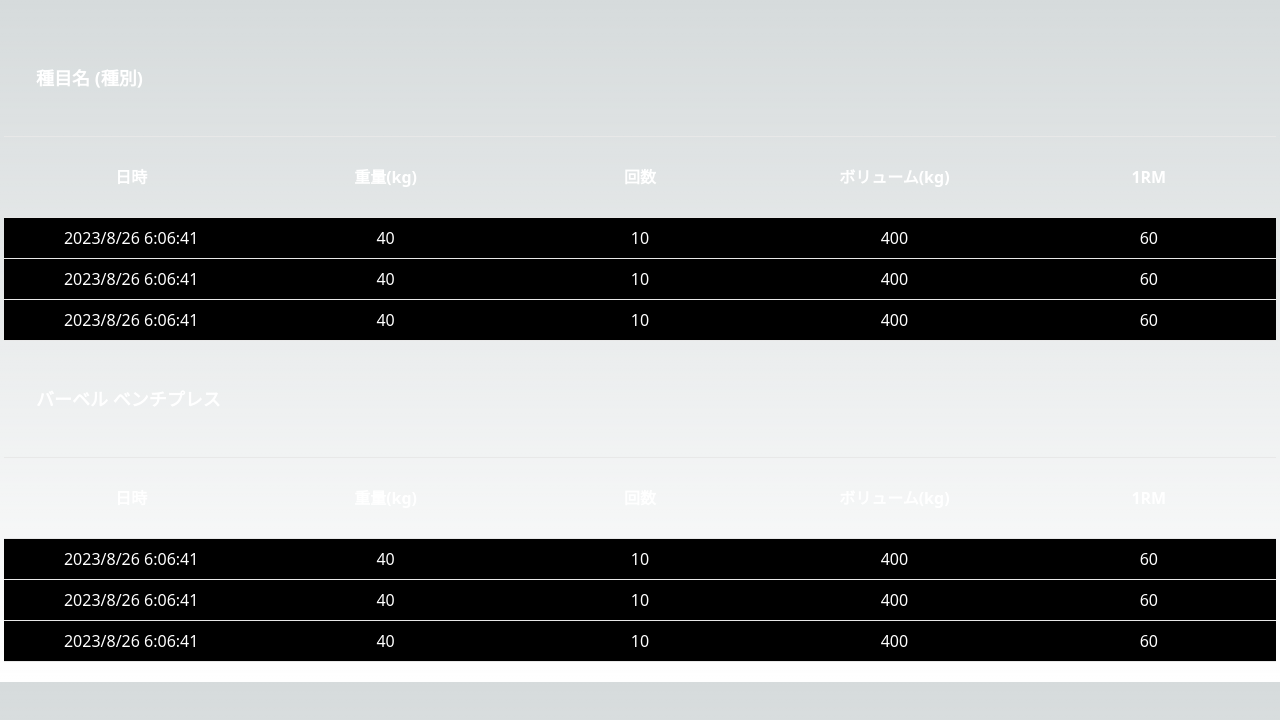
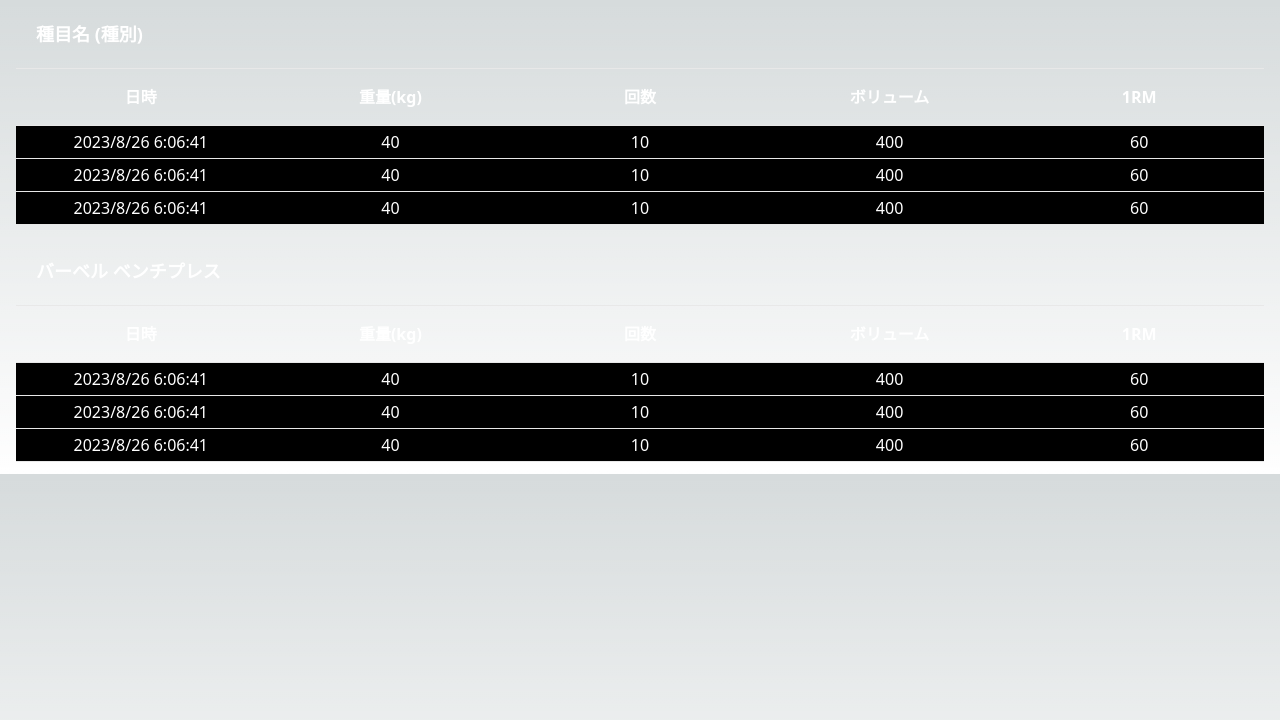
Before and after one commit to nishota/quack-training-note, a Next.js app: page /output/all-trainings in a window 1280 px wide. Shown: the top 720 px of the page. Built offline with nearby package versions, Linux system fonts and the light colour scheme.

Commit message:
tableの幅等を調整

```diff
--- a/src/pages/output/all-trainings.tsx
+++ b/src/pages/output/all-trainings.tsx
@@ -5,7 +5,7 @@ const dataFromServer: TableData = [
    {
       key: 0,
       label: "種目名 (種別)",
-      headers: ["日時", "重量(kg)", "回数", "ボリューム(kg)", "1RM"],
+      headers: ["日時", "重量(kg)", "回数", "ボリューム", "1RM"],
       data: [
          ["2023/8/26 6:06:41", "40", "10", "400", "60"],
          ["2023/8/26 6:06:41", "40", "10", "400", "60"],
@@ -15,7 +15,7 @@ const dataFromServer: TableData = [
    {
       key: 1,
       label: "バーベル ベンチプレス ",
-      headers: ["日時", "重量(kg)", "回数", "ボリューム(kg)", "1RM"],
+      headers: ["日時", "重量(kg)", "回数", "ボリューム", "1RM"],
       data: [
          ["2023/8/26 6:06:41", "40", "10", "400", "60"],
          ["2023/8/26 6:06:41", "40", "10", "400", "60"],
@@ -26,8 +26,8 @@ const dataFromServer: TableData = [
 // TODO: サーバからデータを取ってくる
 export default function AllTrainings() {
    return (
-      <div className="container p-5">
-         <div className="flex flex-wrap -mx-4">
+      <div className="container">
+         <div className="flex flex-wrap mx-4">
             <div className="w-full">
                {Table(dataFromServer)}
             </div>
--- a/src/pages/output/goal.tsx
+++ b/src/pages/output/goal.tsx
@@ -17,8 +17,8 @@ const dataFromServer: TableData = [
 // TODO: サーバからデータを取ってくる
 export default function Goal() {
   return (
-    <div className="container p-5">
-       <div className="flex flex-wrap -mx-4">
+    <div className="container">
+       <div className="flex flex-wrap mx-4">
           <div className="w-full">
              {Table(dataFromServer)}
           </div>
--- a/src/pages/output/todays-trainings.tsx
+++ b/src/pages/output/todays-trainings.tsx
@@ -6,7 +6,7 @@ const dataFromServer: TableData = [
    {
       key: 0,
       label: "種目名 (種別)",
-      headers: ["日時", "重量(kg)", "回数", "ボリューム(kg)", "1RM"],
+      headers: ["日時", "重量(kg)", "回数", "ボリューム", "1RM"],
       data: [
          ["2023/8/26 6:06:41", "40", "10", "400", "60"],
          ["2023/8/26 6:06:41", "40", "10", "400", "60"],
@@ -16,7 +16,7 @@ const dataFromServer: TableData = [
    {
       key: 1,
       label: "バーベル ベンチプレス",
-      headers: ["日時", "重量(kg)", "回数", "ボリューム(kg)", "1RM"],
+      headers: ["日時", "重量(kg)", "回数", "ボリューム", "1RM"],
       data: [
          ["2023/8/26 6:06:41", "40", "10", "400", "60"],
          ["2023/8/26 6:06:41", "40", "10", "400", "60"],
@@ -27,8 +27,8 @@ const dataFromServer: TableData = [
 // TODO: サーバからデータを取ってくる
 export default function TodaysTrainings() {
    return (
-      <div className="container p-5">
-         <div className="flex flex-wrap -mx-4">
+      <div className="container">
+         <div className="flex flex-wrap mx-4">
             <div className="w-full">
                {Table(dataFromServer)}
             </div>
--- a/src/pages/output/training-table.tsx
+++ b/src/pages/output/training-table.tsx
@@ -1,8 +1,8 @@
 import { ReactNode } from "react"
 import { TableData, TdProps, ThProps } from "./training-table-type"
 
-const ThClassName = (className: string = ""): string => `w-1/6 min-w-[160px] text-md font-semibold text-white py-4 lg:py-7 px-3 lg:px-4 ${className}`
-const TdClassName = (className: string = ""): string => `text-center font-light text-white py-2 px-2 bg-black border-b border-[#E8E8E8] ${className}`
+const ThClassName = (className: string = ""): string => `w-1/6 min-w-[100px] text-md font-semibold text-white p-2 lg:p-4 px-2 ${className}`
+const TdClassName = (className: string = ""): string => `text-center font-light text-white p-1 bg-black border-b border-[#E8E8E8] ${className}`
 const Th: React.FC<ThProps> = ({ header }): ReactNode => (
    <th className={ThClassName("border-b border-t border-[#E8E8E8]")}>
       {header}
@@ -27,10 +27,8 @@ const TableRow: React.FC<{ data: string[][] }> = ({ data }): ReactNode =>
 
 export const Table: React.FC<TableData> = (data): ReactNode =>
    data.map(item => (
-      <div key={item.key} className="max-w-full overflow-x-auto">
-         <div className="p-4">
-            <p className="text-white text-lg font-semibold py-4 lg:py-7 px-3 lg:px-4">{item.label}</p>
-         </div>
+      <div key={item.key} className="max-w-full overflow-x-auto pb-3">
+         <p className="text-white text-lg font-semibold p-3 lg:p-5">{item.label}</p>
          <table className="table-auto w-full">
             <thead>
                {TableHeader(item)}
```
